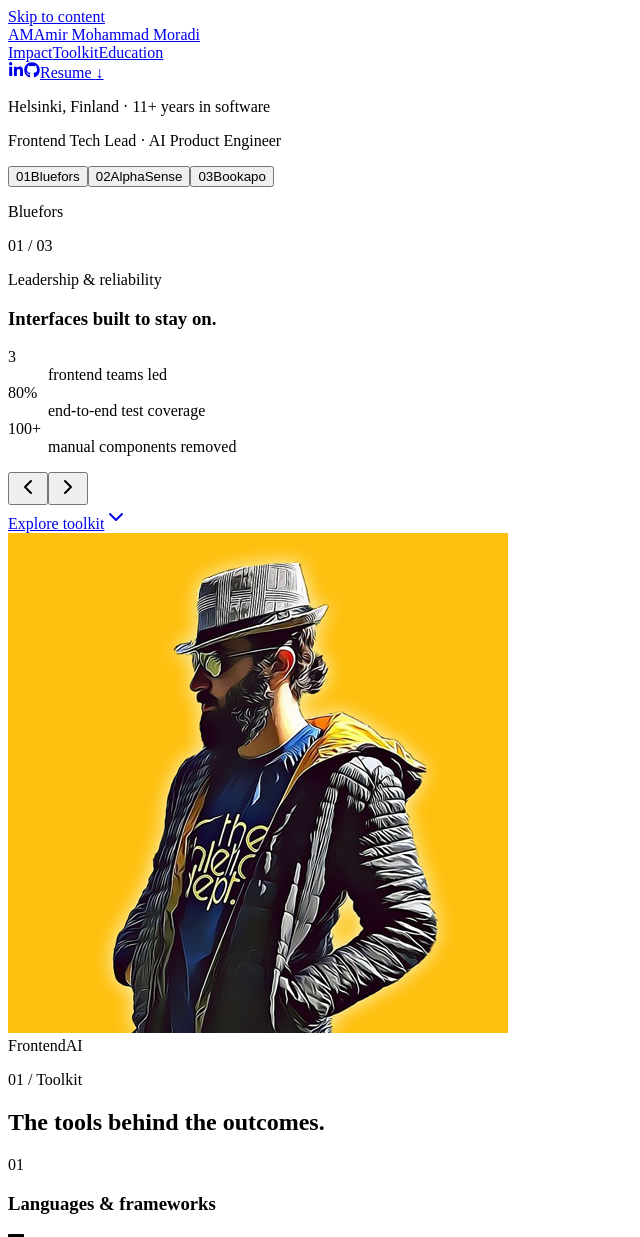
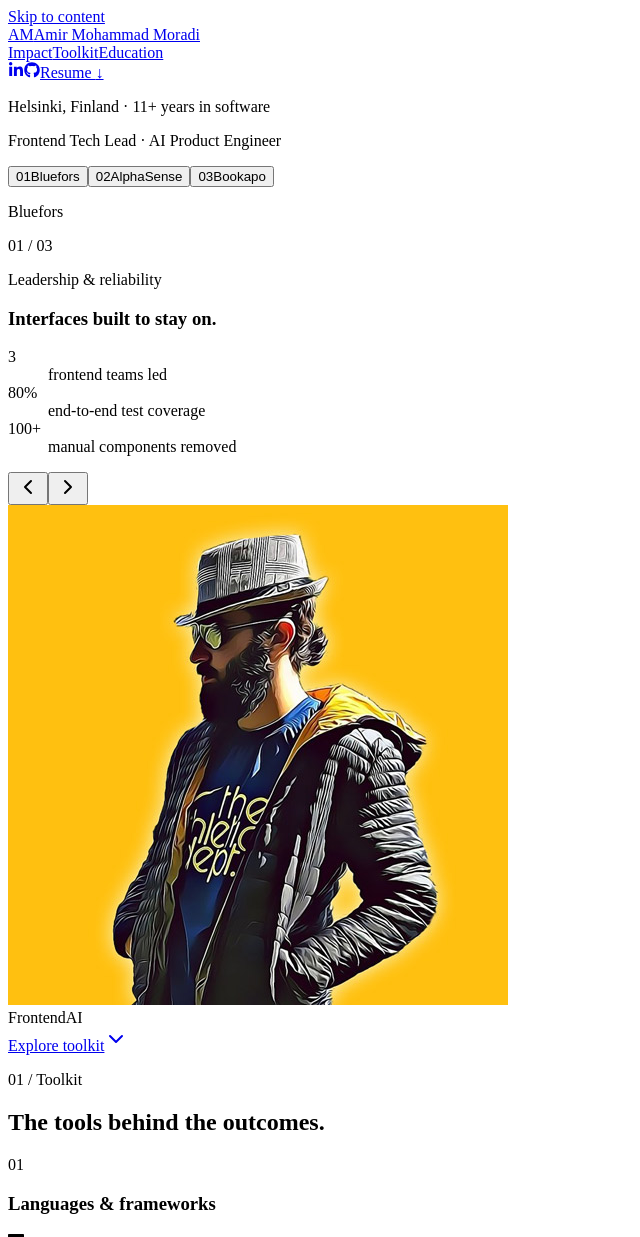
Before and after one commit to ammoradi/ammoradi.github.io, a React (Vite) app: page / in a window 1280 px wide. Shown: the top 1237 px of the page, without its empty margins (0-640 px from the left). Built offline with nearby package versions, Linux system fonts and the light colour scheme; the HTML template or start-up script is replaced by a standard one.

Commit message:
Polish hero controls and motion

```diff
--- a/src/App.tsx
+++ b/src/App.tsx
@@ -286,12 +286,6 @@ function App() {
               </button>
             </div>
 
-            <div className="hero-footer">
-              <a className="scroll-cue" href="#skills" aria-label="Scroll to toolkit">
-                <span>Explore toolkit</span>
-                <ChevronDown aria-hidden="true" />
-              </a>
-            </div>
           </div>
 
           <div className="portrait-panel">
@@ -300,6 +294,11 @@ function App() {
               <span>Frontend</span><span>AI</span>
             </div>
           </div>
+
+          <a className="scroll-cue" href="#skills" aria-label="Scroll to toolkit">
+            <span>Explore toolkit</span>
+            <ChevronDown aria-hidden="true" />
+          </a>
         </section>
 
         <section className="skills section" id="skills" aria-labelledby="skills-title">
--- a/src/styles.css
+++ b/src/styles.css
@@ -157,6 +157,7 @@ ul { margin: 0; padding: 0; list-style: none; }
 .header-resume:hover { color: var(--white); background: var(--ink); }
 
 .hero {
+  position: relative;
   display: grid;
   grid-template-columns: minmax(0, 1.28fr) minmax(18rem, 0.72fr);
   min-height: calc(100svh - 4.5rem);
@@ -167,8 +168,8 @@ ul { margin: 0; padding: 0; list-style: none; }
 .hero-impact {
   display: grid;
   min-width: 0;
-  grid-template-rows: auto minmax(0, 1fr) auto;
-  padding: 1.5rem 4vw 1.6rem;
+  grid-template-rows: auto minmax(0, 1fr);
+  padding: 1.5rem 4vw 4.25rem;
   overflow: hidden;
   background: var(--yellow);
 }
@@ -201,7 +202,7 @@ ul { margin: 0; padding: 0; list-style: none; }
   align-self: center;
   justify-self: center;
   gap: 0.8rem;
-  padding: 0 2.25rem;
+  padding: 0 3.25rem;
 }
 
 .impact-selector {
@@ -354,19 +355,16 @@ ul { margin: 0; padding: 0; list-style: none; }
   transition: color 180ms ease, background 180ms ease, transform 180ms ease;
 }
 
-.impact-nav-previous { left: -0.15rem; }
-.impact-nav-next { right: -0.15rem; }
+.impact-nav-previous { left: 0.35rem; }
+.impact-nav-next { right: 0.35rem; }
 .impact-nav:hover { color: var(--white); background: transparent; transform: translateY(-10%) scale(1.08); }
 .impact-nav svg { width: 1.1rem; height: 1.1rem; }
 
-.hero-footer {
-  display: flex;
-  align-items: center;
-  justify-content: center;
-  gap: 1rem;
-}
-
 .scroll-cue {
+  position: absolute;
+  z-index: 5;
+  bottom: 1.15rem;
+  left: 50%;
   display: grid;
   width: auto;
   height: auto;
@@ -375,6 +373,7 @@ ul { margin: 0; padding: 0; list-style: none; }
   border: 0;
   border-radius: 0;
   background: transparent;
+  transform: translateX(-50%);
   transition: color 180ms ease, background 180ms ease, transform 180ms ease;
 }
 
@@ -383,7 +382,7 @@ ul { margin: 0; padding: 0; list-style: none; }
 .scroll-cue:hover {
   color: var(--ink);
   background: transparent;
-  transform: translateY(0.2rem);
+  transform: translate(-50%, 0.2rem);
 }
 
 .scroll-cue svg { width: 1.4rem; height: 1.4rem; stroke-width: 2.5; }
@@ -410,6 +409,12 @@ ul { margin: 0; padding: 0; list-style: none; }
   height: 100%;
   object-fit: cover;
   object-position: center;
+  animation: portrait-slide-in 900ms cubic-bezier(0.22, 1, 0.36, 1) both;
+}
+
+@keyframes portrait-slide-in {
+  from { opacity: 0; transform: translateX(4rem); }
+  to { opacity: 1; transform: translateX(0); }
 }
 
 .portrait-label {
@@ -456,19 +461,21 @@ ul { margin: 0; padding: 0; list-style: none; }
 .skills {
   padding-right: 0;
   padding-left: 0;
-  background: var(--paper);
+  color: var(--white);
+  background: var(--ink);
 }
 
 .skills .section-heading { padding: 0 4vw; }
+.skills .eyebrow { color: var(--yellow); }
 
-.skill-lanes { border-top: 1px solid var(--ink); }
+.skill-lanes { border-top: 1px solid rgba(255, 253, 247, 0.36); }
 
 .skill-lane {
   display: grid;
   grid-template-columns: minmax(15rem, 0.28fr) 1fr;
   min-height: 9rem;
-  border-bottom: 1px solid var(--ink);
-  background: var(--paper);
+  border-bottom: 1px solid rgba(255, 253, 247, 0.28);
+  background: var(--ink);
 }
 
 .skill-lane-heading {
@@ -476,7 +483,7 @@ ul { margin: 0; padding: 0; list-style: none; }
   align-content: center;
   gap: 0.8rem;
   padding: 1.3rem 4vw;
-  border-right: 1px solid var(--ink);
+  border-right: 1px solid rgba(255, 253, 247, 0.32);
 }
 
 .skill-lane-heading span {
@@ -497,7 +504,7 @@ ul { margin: 0; padding: 0; list-style: none; }
   min-width: 0;
   align-items: stretch;
   overflow: hidden;
-  background: rgba(255, 255, 255, 0.45);
+  background: rgba(255, 255, 255, 0.025);
   -webkit-mask-image: linear-gradient(90deg, transparent, #000 5%, #000 95%, transparent);
   mask-image: linear-gradient(90deg, transparent, #000 5%, #000 95%, transparent);
 }
@@ -531,6 +538,7 @@ ul { margin: 0; padding: 0; list-style: none; }
   padding: 0.9rem 0.65rem;
   border: 1px solid rgba(29, 29, 27, 0.65);
   border-radius: 1rem;
+  color: var(--ink);
   background: rgba(255, 253, 247, 0.76);
   box-shadow: 0.28rem 0.28rem 0 rgba(29, 29, 27, 0.82);
   text-align: center;
@@ -698,7 +706,7 @@ footer a { justify-self: end; }
   .portrait-panel { order: 1; width: 100%; max-width: none; height: min(40svh, 20rem); aspect-ratio: auto; }
   .hero-impact { order: 2; min-height: 43rem; padding: 1.3rem 1rem 1.5rem; }
   .hero-identity { padding: 0 0.25rem; }
-  .impact-stage { width: min(100%, 27rem); padding: 0 1.4rem; }
+  .impact-stage { width: min(100%, 27rem); padding: 0 2.25rem; }
   .impact-selector { gap: 0.3rem; }
   .impact-selector button { min-height: 2.8rem; padding: 0.4rem 0.2rem; font-size: 0.56rem; }
   .impact-focus-card { min-height: 27rem; padding: 2rem; }
@@ -713,7 +721,7 @@ footer a { justify-self: end; }
   .skills { padding-right: 0; padding-left: 0; }
   .skills .section-heading { padding: 0 1.25rem; }
   .skill-lane { grid-template-columns: 1fr; }
-  .skill-lane-heading { gap: 0.35rem; padding: 1.1rem 1.25rem; border-right: 0; border-bottom: 1px solid rgba(29, 29, 27, 0.35); }
+  .skill-lane-heading { gap: 0.35rem; padding: 1.1rem 1.25rem; border-right: 0; border-bottom: 1px solid rgba(255, 253, 247, 0.28); }
   .skill-lane-heading h3 { max-width: none; }
   .technology { width: 6.8rem; min-height: 6.6rem; }
   .technology svg { width: 2.1rem; height: 2.1rem; }
@@ -729,7 +737,7 @@ footer a { justify-self: end; }
   .site-nav { gap: 0.5rem; }
   .site-nav a { font-size: 0.49rem; }
   .hero-impact { min-height: 41rem; }
-  .impact-stage { padding: 0 1.15rem; }
+  .impact-stage { padding: 0 2rem; }
   .impact-focus-card { min-height: 25rem; padding: 1.65rem; }
   .impact-focus-card h1 { margin-bottom: 0.85rem; }
   .impact-kicker { margin-top: 0.5rem; }
```
